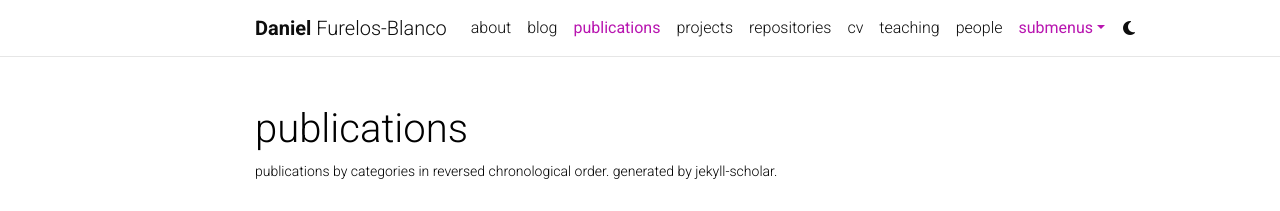
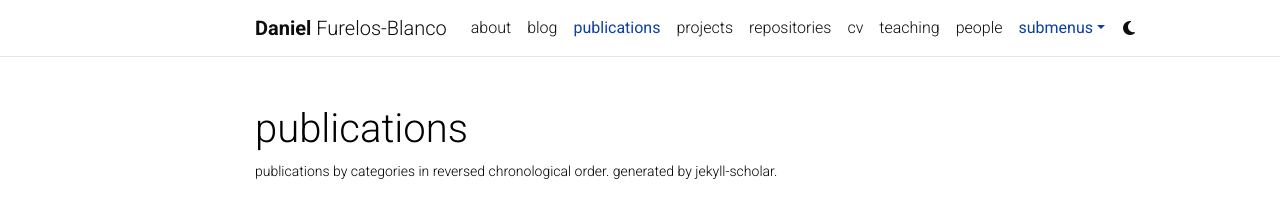
Before and after one commit to ertsiger/ertsiger.github.io, a Jekyll site: the page built from _pages/publications.md, in a window 1280 px wide. Shown: the top 211 px of the page. Built offline with Jekyll 4.4.1, drawn with Linux system fonts in a browser that asks for light colours; comment, search, counter and statistics services are not loaded; a style sheet for code colours, icons or effects is not loaded; grey boxes are pictures that could not be loaded.

Commit message:
updated color scheme

```diff
--- a/_sass/_themes.scss
+++ b/_sass/_themes.scss
@@ -7,8 +7,8 @@
   --global-code-bg-color: #{$code-bg-color-light};
   --global-text-color: #{$black-color};
   --global-text-color-light: #{$grey-color};
-  --global-theme-color: #{$purple-color};
-  --global-hover-color: #{$purple-color};
+  --global-theme-color: #{$blue-color-dark};
+  --global-hover-color: #{$blue-color-dark};
   --global-hover-text-color: #{$white-color};
   --global-footer-bg-color: #{$grey-color-dark};
   --global-footer-text-color: #{$grey-color-light};
--- a/_sass/_variables.scss
+++ b/_sass/_variables.scss
@@ -32,7 +32,7 @@
 
 // Theme colors
 
-$code-bg-color-light:     rgba($purple-color, 0.05);
+$code-bg-color-light:     rgba($blue-color, 0.05);
 $code-bg-color-dark:      #2c3237 !default;
 
 // Font awesome location
```
